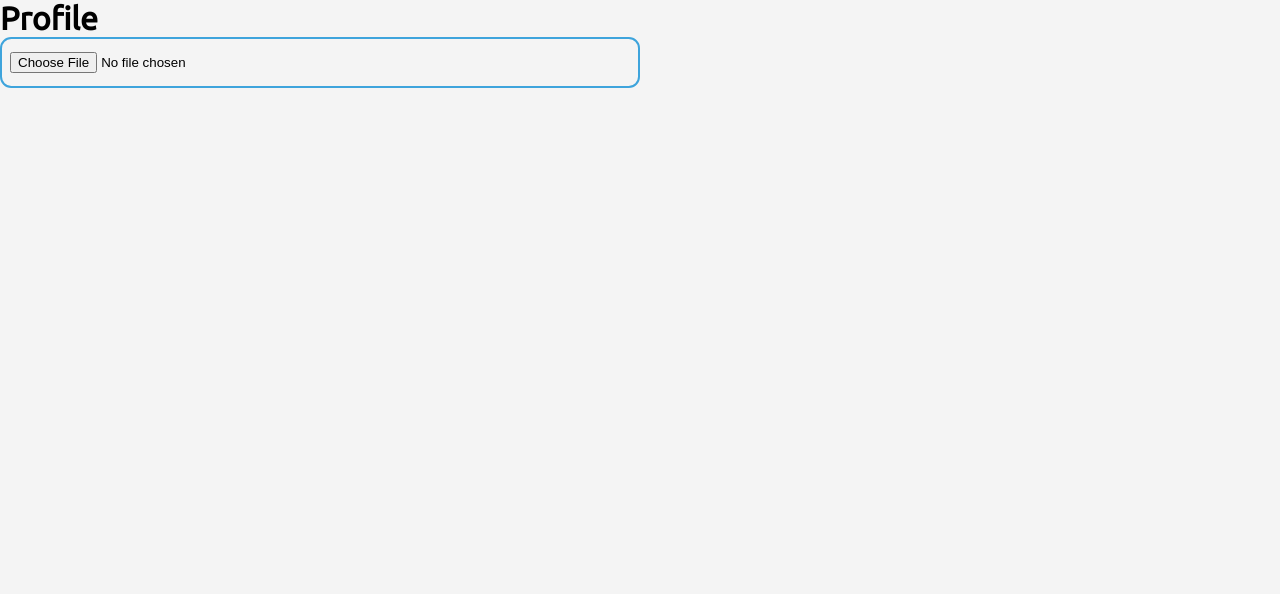
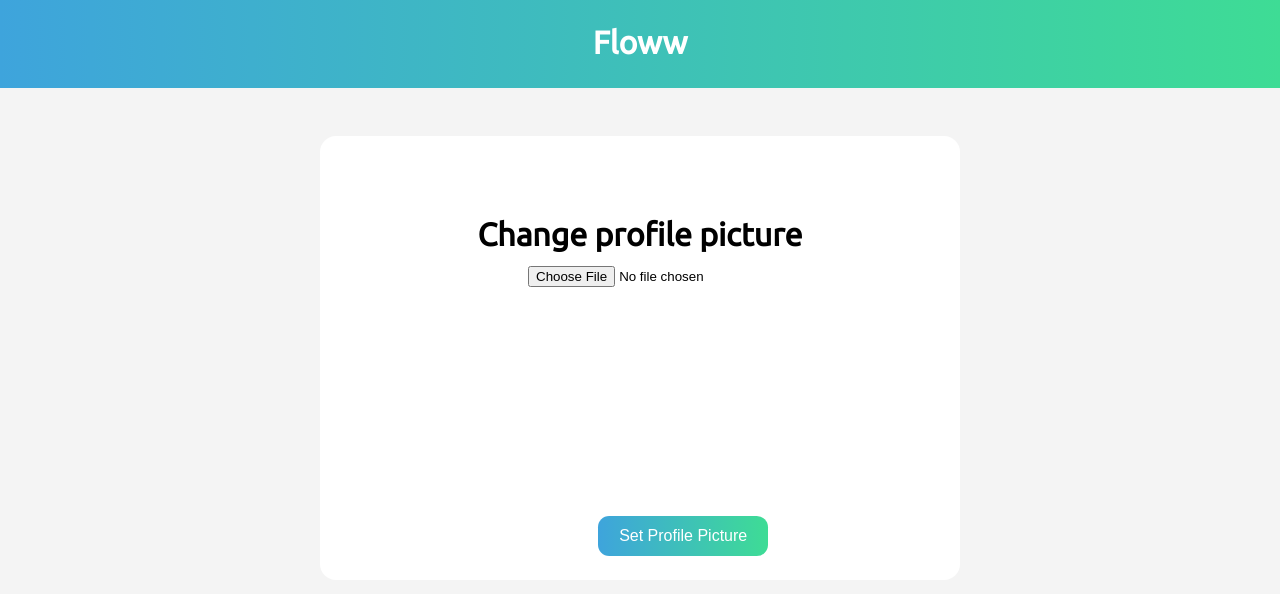
Before and after one commit to Zabzx/Floww-remake, a React (Create React App) app: page /profile in a window 1280 px wide. Shown: the top 594 px of the page. Built offline with nearby package versions, Linux system fonts and the light colour scheme.

Commit message:
profile picture functionality

```diff
--- a/src/components/Pages/Profile/Profile.css
+++ b/src/components/Pages/Profile/Profile.css
@@ -1,4 +1,23 @@
+.profile {
+    text-align: center;
+    margin: 3rem auto;
+    background-color: white;
+    width: 50%;
+    padding: 5rem;
+    border-radius: 1rem;
+    position: relative;
+}
+
+.pfp-input {
+    border: none;
+}
+
 .user-img-container {
-    height: 100px;
-    width: 100px;
+    text-align: center;
+    height: 200px;
+    width: 200px;
 }
+
+.user-img-container img {
+    border-radius: 1rem;
+}
--- a/src/components/Pages/Profile/Profile.jsx
+++ b/src/components/Pages/Profile/Profile.jsx
@@ -1,10 +1,13 @@
-import React, { useState, useEffect } from 'react'
+import React, { useState, useEffect, useContext } from 'react'
+import { PfpContext } from '../../../context/PfpContext';
+import Nav from '../../Navigation/Nav';
 import './Profile.css'
 
 const Profile = () => {
 
   const [userImage, setUserImage] = useState('')
   const [loadedUserImage, setLoadedUserImage] = useState('');
+  const [userPfp, setuserPfp] = useContext(PfpContext)
 
   useEffect(() => {
       if (userImage) {
@@ -17,17 +20,26 @@ const Profile = () => {
           setLoadedUserImage(null)
       }
   }, [userImage])
+
+  const setPfp = () => {
+      setuserPfp(loadedUserImage)
+  }
   return (
-    <div>
-        <h1>Profile</h1>
-        <input type="file" onChange={(e) => {
+    <>
+    <Nav/>
+    <div className='profile'>
+        <h1>Change profile picture</h1>
+        <input className='pfp-input' type="file" onChange={(e) => {
         const file = e.target.files[0]
         setUserImage(file)
         }}/>
         <div className="user-img-container">
         <img src={loadedUserImage} alt="" />
         </div>
+
+        <button className="btn" onClick={setPfp}>Set Profile Picture</button>
     </div>
+    </>
   )
 }
 
--- a/src/components/Posts/Posts.jsx
+++ b/src/components/Posts/Posts.jsx
@@ -2,9 +2,9 @@ import React, {useState, useContext} from 'react'
 import './Posts.css'
 import { PostContext } from '../../context/PostContext'
 import { NameContext } from '../../context/NameContext'
+import { PfpContext } from '../../context/PfpContext'
 import { BsHeart, BsBookmarkCheck } from 'react-icons/bs'
 import { FaRegComment } from 'react-icons/fa'
-import SETUP from '../../assets/setup.jpg'
 import DefaultPfp from '../../assets/default-pfp.jpg'
 
 const Posts = () => {
@@ -12,6 +12,7 @@ const Posts = () => {
   const [postInputValue, setPostInputValue] = useState('')
   const [postReady, setPostReady] = useState(false)
   const [names, setNames] = useContext(NameContext);
+  const [userPfp, setUserPfp] = useContext(PfpContext)
 
   const postValid = (e) => {
     if (e.target.value !== '') {
@@ -30,7 +31,11 @@ const Posts = () => {
       return;
     }
 
+    if (!userPfp) {
     setPosts([{content: value, pfp: DefaultPfp, name: names.username}, ...posts])
+    } else {
+      setPosts([{content: value, pfp: userPfp, name: names.username}, ...posts])
+    }
 
     e.target.value = ''
 
--- /dev/null
+++ b/src/context/PfpContext.jsx
@@ -0,0 +1,11 @@
+import { createContext, useState } from "react";
+
+export const PfpContext = createContext();
+
+export const PfpProvider = (props) => {
+    const [userPfp, setUserPfp] = useState('');
+
+    return <PfpContext.Provider value={[userPfp, setUserPfp]}>
+        {props.children}
+    </PfpContext.Provider>
+}
--- a/src/index.js
+++ b/src/index.js
@@ -8,12 +8,14 @@ import Home from './components/Pages/Home/Home';
 import { PostProvider } from './context/PostContext';
 import { ResponsiveContextProvider } from './context/ResponsioveContext';
 import Profile from './components/Pages/Profile/Profile';
+import { PfpProvider } from './context/PfpContext';
 
 ReactDOM.render(
   <React.StrictMode>
     <NameProvider>
     <PostProvider>
     <ResponsiveContextProvider>
+    <PfpProvider>
     <BrowserRouter>
     <Routes>
     <Route path='/' element={<App />}/>
@@ -21,6 +23,7 @@ ReactDOM.render(
     <Route path='/profile' element={<Profile />}/>
     </Routes>
     </BrowserRouter>
+    </PfpProvider>
     </ResponsiveContextProvider>
     </PostProvider>
     </NameProvider>
```
